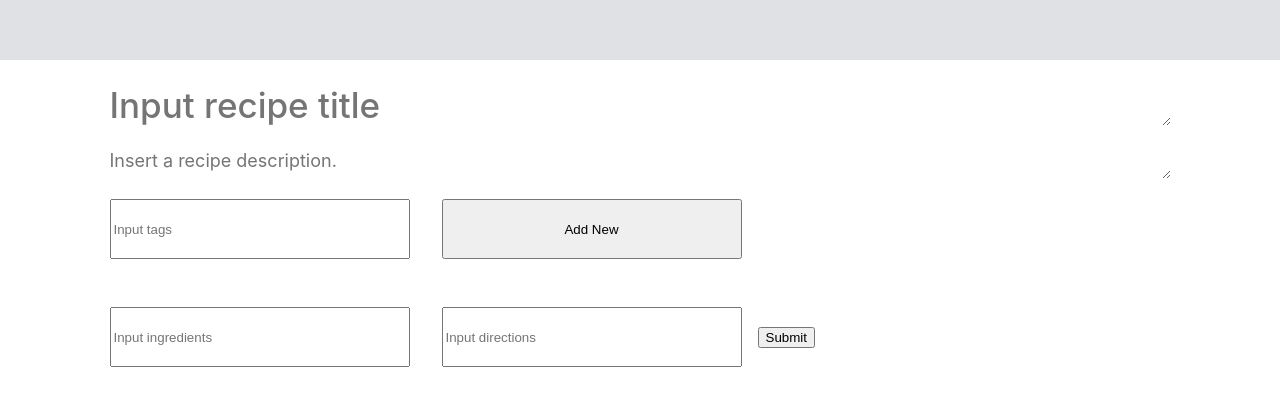
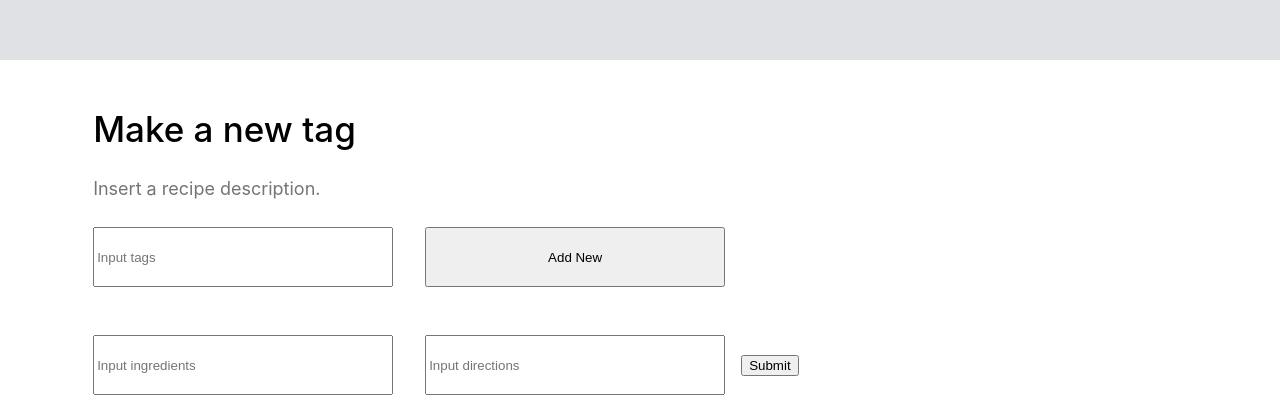
Before and after one commit to SerenityUX/recipe_app, a Next.js app: page /create_recipe/1 in a window 1280 px wide. Shown: the part 1703-2114 px from the top of the page. Before the commit the page ends 2086 px from the top, so only its background shows below. Built offline with nearby package versions, Linux system fonts and the light colour scheme.

Commit message:
small text-box fix

```diff
--- a/pages/create_recipe/[form].js
+++ b/pages/create_recipe/[form].js
@@ -3,8 +3,13 @@ import styles from '../../styles/createrecipe.module.css'
 
 import next from 'next'
 import React, { useState } from 'react'
+import { Html, Head, Main, NextScript } from 'next/document'
 
 const categories = ["All", "Breakfast", "Lunch", "Dinner", "Dessert", "Smoothies", "Snacks", "Juices"]
+//e stands for event. When you do keyup you get the event passed in to it
+const handleKeyUp = (e) => {
+
+}
 
 
 const Form = () => {
@@ -51,8 +56,10 @@ const handleTagsInputChange = (event) => {
       </label>
     <div className={styles.container}>
       <main className={styles.main}>
-      <textarea name="title" rows="14" cols="10" wrap="soft" placeholder="Input recipe title" onChange={handlenameInputChange} className={styles.input_title}>
-      </textarea>
+
+      <span name="title" rows="14" cols="10" wrap="soft" placeholder="Input recipe title" onChange={handlenameInputChange} onKeyUp={handleKeyUp} className={styles.input_title_span} contentEditable>
+      </span>
+
       <textarea name="description" rows="14" cols="10" wrap="soft" placeholder="Insert a recipe description." onChange={handlenameInputChange} className={styles.input_description}>
       </textarea>
       <input
--- a/styles/createrecipe.module.css
+++ b/styles/createrecipe.module.css
@@ -239,7 +239,7 @@
 
 .input_title {
     width: calc(100% - 32px);
-    height: 42.7px;
+    height: auto;
     font-size: 35px;
     line-height: 42.7px;
     font-weight: 500;
@@ -247,10 +247,42 @@
     margin-left: 16px;
     margin-right: 16px;
     margin-bottom: 8px;
-    overflow: hidden;
     border: none;
     -webkit-appearance: none;
     appearance: none;
+    resize: none;
+}
+
+.input_title_span[contentEditable] {
+    width: calc(100% - 32px);
+    height: auto;
+    font-size: 35px;
+    line-height: 42.7px;
+    font-weight: 500;
+    margin-top: 24px;
+    margin-left: 16px;
+    margin-right: 16px;
+    margin-bottom: 8px;
+    border: none;
+    -webkit-appearance: none;
+    appearance: none;
+    resize: none;
+    display: inline-block;
+}
+.input_title_span[contentEditable]:empty::before {
+    width: calc(100% - 32px);
+    height: auto;
+    font-size: 35px;
+    line-height: 42.7px;
+    font-weight: 500;
+    margin-top: 24px;
+    margin-bottom: 8px;
+    border: none;
+    -webkit-appearance: none;
+    appearance: none;
+    resize: none;
+    content: 'Make a new tag';
+    display: inline-block;
 }
 
 .input_description {
@@ -262,4 +294,5 @@
     width: calc(100% - 32px);
     border: none;
     height: 29px;
+    resize: none;
 }
```
